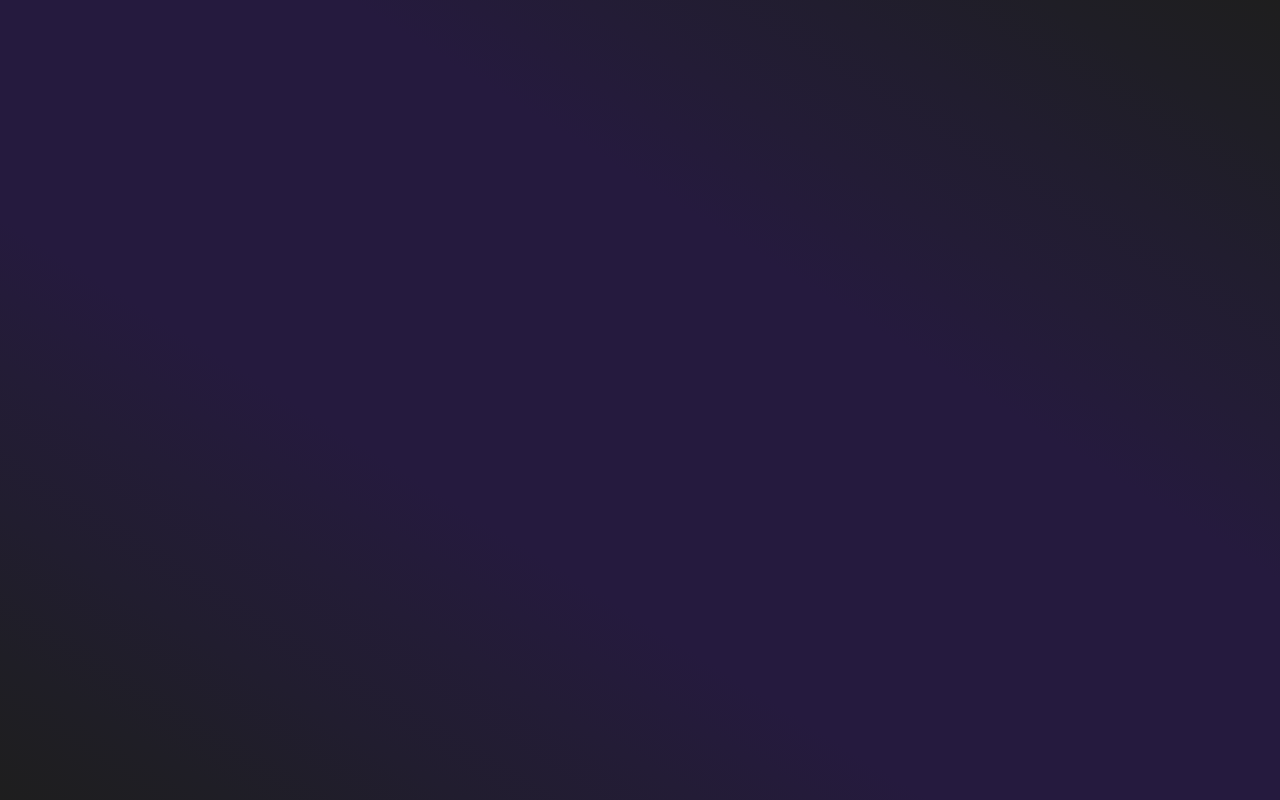
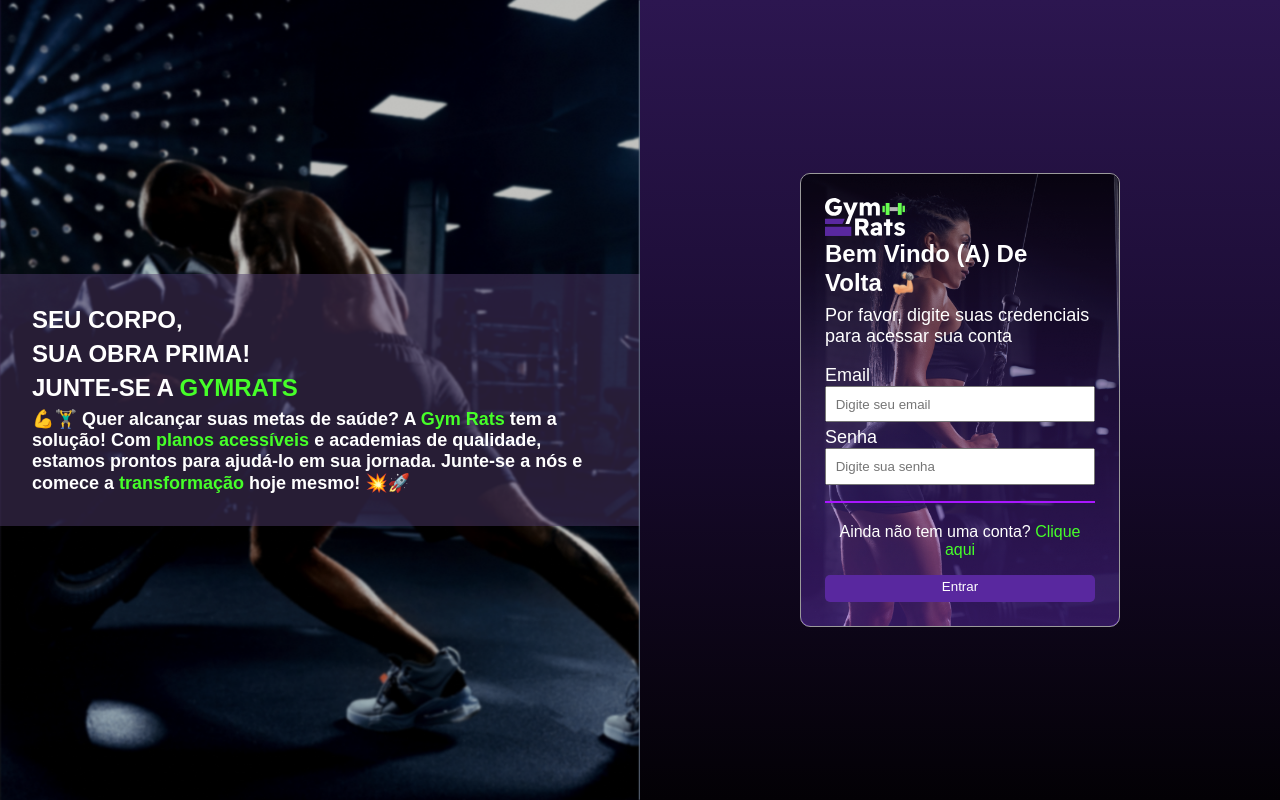
Before and after one commit to Giovanna-Sant/Integrador2DM, a React (Vite) app: page /login in a window 1280 px wide. Before the commit this address had no page. Built offline with nearby package versions, Linux system fonts and the light colour scheme; a web font is replaced by a local one.

Commit message:
responsev3

```diff
--- a/src/main.jsx
+++ b/src/main.jsx
@@ -9,6 +9,7 @@ import Perfil from './pages/Perfil/Perfil';
 import Signup from './pages/Signup/Signup';
 
 import './index.css';
+import Login from './pages/Login/Login';
 
 ReactDOM.createRoot(document.getElementById('root')).render(
   <React.StrictMode>
@@ -18,6 +19,7 @@ ReactDOM.createRoot(document.getElementById('root')).render(
             <Route path='/perfil' element={<Perfil/>}/>
           </Route>
           <Route path='/cadastro' element={<Signup/>}/>
+          <Route path='/login' element={<Login />}/>
           <Route path='/' element={<Home/>}/>
           <Route path='/sobre' element={<Sobre/>}/>
       </Routes>
--- a/src/pages/Login/Login.jsx
+++ b/src/pages/Login/Login.jsx
@@ -1,8 +1,30 @@
-import "login.css";
+import "./login.css";
+import api from "../../config/axios"
+import { useState, useEffect } from "react"
+import { useNavigate } from "react-router-dom";
+import { Link } from "react-router-dom";
+import { jwtDecode } from "jwt-decode"
 import Art from '../../components/Art/Art';
 import Header from '../../components/Header/Header'
 
 const Login = () => {
+    const [validar, setValidar] = useState({email: '', senha: ''})
+
+    const navigate = useNavigate()
+    const handleSubmit = async  (e) => {
+        e.preventDefault();
+
+        const req = await api.post('/auth/login', {email: validar.email, senha: validar.senha})
+        const id = jwtDecode(req.data.token).id
+
+        console.log(req.data.token);
+
+        // const user = await api.get(`/user/${id}`, {headers: {Authorization: `bearer ${req.data.token}`}})
+        localStorage.setItem('tokennz', req.data.token)
+        localStorage.setItem('id', id)
+
+        navigate('/');
+    }
     return(
         <div className="all">
             <Art/>
@@ -15,18 +37,18 @@ const Login = () => {
                         <img src="src\img\Logo.svg" alt="Logo da GymRats" id="flogo"/>
                         <h2 id="ftitle">Bem Vindo (a) De <span id="bracao">Volta <img src="src\img\Icons\emoji.svg" alt="Braço musculoso palmeiras"/></span></h2>
                         <p id="solcred">Por favor, digite suas credenciais para acessar sua conta</p>
-                        <form method="post" action="" id="cadastro">
+                        <form method="post" id="cadastro" onSubmit={(e) => handleSubmit(e)}>
                             <div className="ent">
                                 <label htmlFor="email">Email</label>
-                                <input type="email" name="email" id="email" placeholder="Digite seu email" />
+                                <input type="email" name="email" id="email" placeholder="Digite seu email" onChange={(e) => setValidar({...validar, email: e.target.value})} />
                             </div>
                             <div className="ent">
                                 <label htmlFor="senha">Senha</label>
-                                <input type="password" name="senha" id="senha" placeholder="Digite sua senha"/>
+                                <input type="password" name="senha" id="senha" placeholder="Digite sua senha" onChange={(e) => setValidar({...validar, senha: e.target.value})}/>
                             </div>
                             <hr />
-                        <p>Já tem uma conta? <a href="#" className="cor-3" id="link-form">Clique aqui</a></p>
-                        <button type="submit" value="Submit" form="cadastro" >Cadastrar</button>
+                        <p>Ainda não tem uma conta? <Link to='/cadastro' className="cor-3" id="link-form">Clique aqui</Link></p>
+                        <button type="submit" value="Submit" form="cadastro" >Entrar</button>
                         </form>
                     </div>
                 </div>
--- a/src/pages/Signup/Signup.jsx
+++ b/src/pages/Signup/Signup.jsx
@@ -2,13 +2,15 @@ import "./signup.css";
 import api from "../../config/axios"
 import { useState, useEffect } from "react"
 import { useNavigate } from "react-router-dom";
-import { jwtDecode } from "jwt-decode"
-import Art from '../../components/Art/Art'
+import { Link } from "react-router-dom";
+import { jwtDecode } from "jwt-decode";
+import Art from '../../components/Art/Art';
 import Header from '../../components/Header/Header';
 
 const Signup = () => {
     const [newUser, setNewUser] = useState({nome: '', sobrenome: '', email: '', senha: '', confirma_senha: ''})
     const navigate = useNavigate()
+
     const postNewUser = async(e) => {
         try {
             e.preventDefault()
@@ -22,7 +24,6 @@ const Signup = () => {
             const id = jwtDecode(req.data.token).id
 
             console.log(req.data.token);
-            localStorage.removeItem('token');
 
 
             // const user = await api.get(`/user/${id}`, {headers: {Authorization: `bearer ${req.data.token}`}})
@@ -70,7 +71,7 @@ const Signup = () => {
                                     <input type="password" name="confirm" id="confirm" placeholder="Digite sua senha novamente" onChange={(e) => setNewUser({...newUser, confirma_senha: e.target.value}) }/>
                                 </div>
                                 <hr />
-                                <p>Já tem uma conta? <a href="#" className="cor-3" id="link-form">Clique aqui</a></p>
+                                <p>Já tem uma conta? <Link to='/login' className="cor-3" id="link-form">Clique aqui</Link></p>
                                 <button type="submit" value="Submit" form="cadastro">Cadastrar</button>
                             </form>
                         </div>
```
Also changed, not shown: src/img/Icons/emoji.svg (added).
